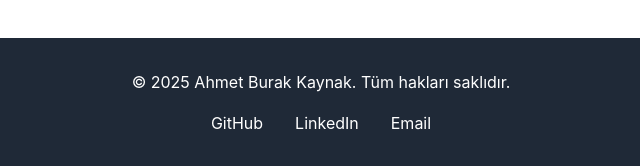
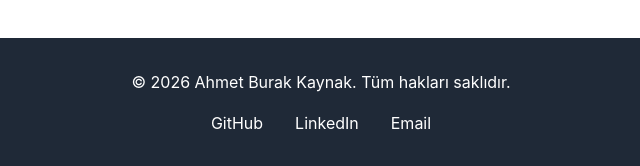
Before and after one commit to ABK7474/myWebsite, a plain HTML site: page index.html in a window 1280 px wide. Shown: the part 3940-4106 px from the top of the page, 319-959 px from the left. Drawn offline with Linux system fonts and the light colour scheme.

Commit message:
Update index.html

```diff
--- a/index.html
+++ b/index.html
@@ -247,7 +247,7 @@
     <!-- Footer -->
     <footer class="footer">
         <div class="container">
-            <p data-tr="footer-rights">&copy; 2025 Ahmet Burak Kaynak. Tüm hakları saklıdır.</p>
+            <p data-tr="footer-rights">&copy; 2026 Ahmet Burak Kaynak. Tüm hakları saklıdır.</p>
             <div class="footer-links">
                 <a href="https://github.com/abk7474" target="_blank">GitHub</a>
                 <a href="https://www.linkedin.com/in/ahmet-burak-kaynak-abk180622" target="_blank">LinkedIn</a>
```
